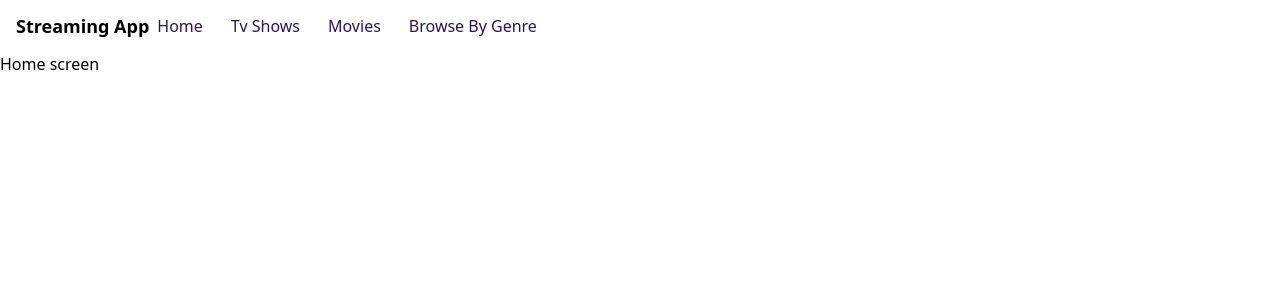
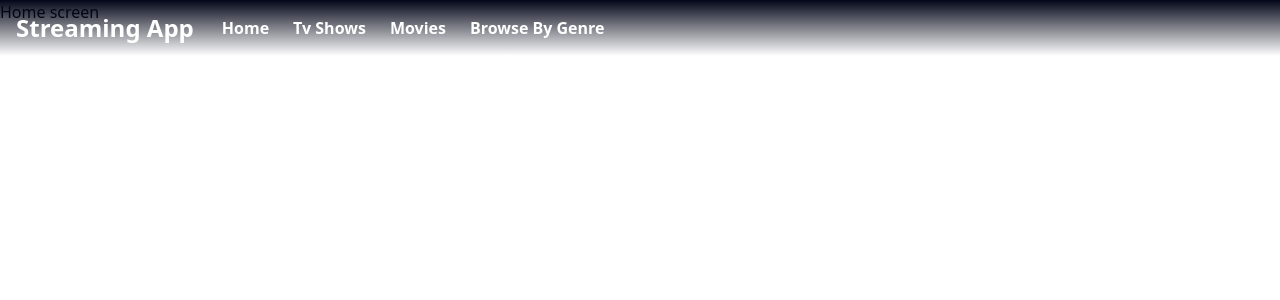
Before and after one commit to vipink28/streaming-app-july-24, a React (Create React App) app: page / in a window 1280 px wide. Shown: the top 300 px of the page. Built offline with nearby package versions, Linux system fonts and the light colour scheme.

Commit message:
Navbar design updated.

```diff
--- a/src/components/Navbar.jsx
+++ b/src/components/Navbar.jsx
@@ -3,17 +3,20 @@ import { Link } from 'react-router-dom';
 
 function Navbar(props) {
     return (
-        <div className='flex px-4 py-3 items-center'>
-            <div className='max-w-40'>
-                <h4 className='text-lg font-bold'>Streaming App</h4>
+        <nav className='bg-gradient-to-b from-slate-950 to-transparent text-white fixed w-full z-50 transition-colors duration-300'>
+            <div className='px-4 flex items-center gap-4 min-w-'>
+                <div className='py-2'>
+                    <Link to="/" className='text-2xl font-bold'>Streaming App</Link>
+                </div>
+                {/* menu */}
+                <div className='flex items-center'>
+                    <Link className='font-semibold text-white no-underline py-4 px-3 hover:bg-violet-400 transition' to="/">Home</Link>
+                    <Link className='font-semibold text-white no-underline py-4 px-3 hover:bg-violet-400 transition' to="/tv">Tv Shows</Link>
+                    <Link className='font-semibold text-white no-underline py-4 px-3 hover:bg-violet-400 transition' to="/movie">Movies</Link>
+                    <Link className='font-semibold text-white no-underline py-4 px-3 hover:bg-violet-400 transition' to="/browse">Browse By Genre</Link>
+                </div>
             </div>
-            <div className='flex gap-3'>
-                <Link to="/" className='px-2 text-violet-950 font-medium'>Home</Link>
-                <Link to="/tv" className='px-2 text-violet-950 font-medium'>Tv Shows</Link>
-                <Link to="/movie" className='px-2 text-violet-950 font-medium'>Movies</Link>
-                <Link to="/browse" className='px-2 text-violet-950 font-medium'>Browse By Genre</Link>
-            </div>
-        </div>
+        </nav>
     );
 }
 
```
